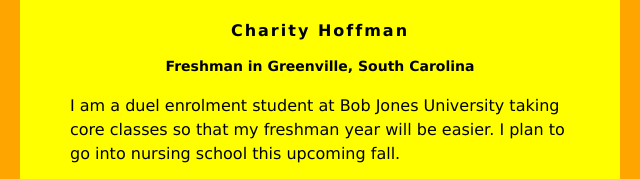
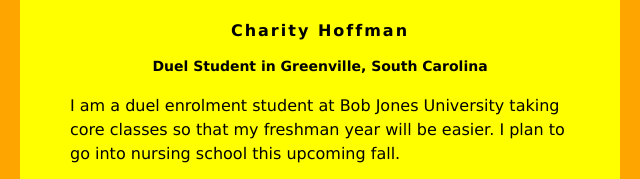
Before and after one commit to Ijaogkt/Ijaogkt.github.io, a plain HTML site: page index.html in a window 1280 px wide. Shown: the top 179 px of the page, 320-960 px from the left. Drawn offline with Linux system fonts and the light colour scheme.

Commit message:
Update index.html

```diff
--- a/index.html
+++ b/index.html
@@ -31,7 +31,7 @@ h3 {
 <body>
     <div id="content">
         <h1>Charity Hoffman</h1>
-        <h2>Freshman in Greenville, South Carolina</h2>
+        <h2>Duel Student in Greenville, South Carolina</h2>
 
          <p>I am a duel enrolment student at Bob Jones University taking core classes so that my freshman year will be easier. I plan to go into nursing school this upcoming fall.</p>
          <p>
```
